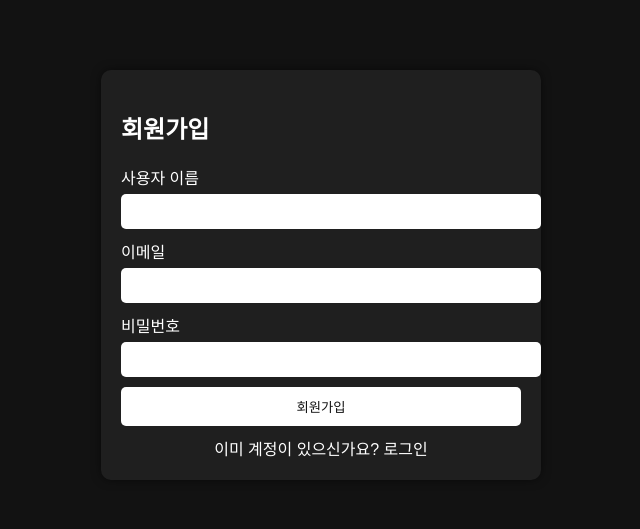
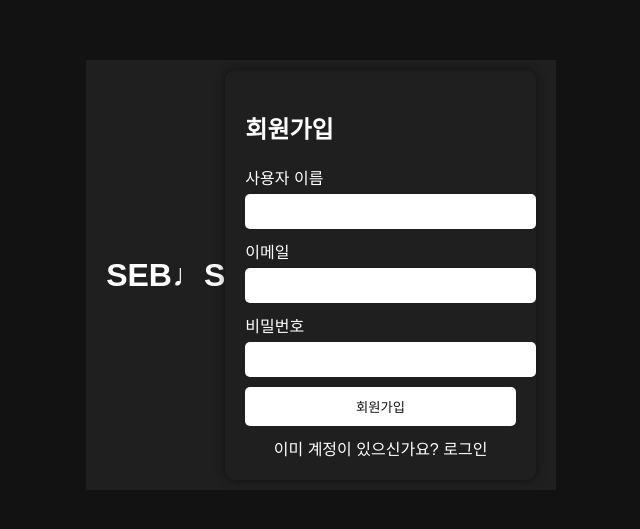
Before and after one commit to gilwung/Sebs, a plain HTML site: page signup.html in a window 1280 px wide. Shown: the part 125-654 px from the top of the page, without its empty margins (319-959 px from the left). Drawn offline with Linux system fonts and the light colour scheme.

Commit message:
signup.html

```diff
--- a/signup.html
+++ b/signup.html
@@ -71,6 +71,10 @@
     </style>
 </head>
 <body>
+    <header>
+        <div class="logo">
+            <a href="index.html"><h1>SEB♩S</h1></a>
+        </div>
     <div class="signup-container">
         <h2>회원가입</h2>
         <form action="#">
```
